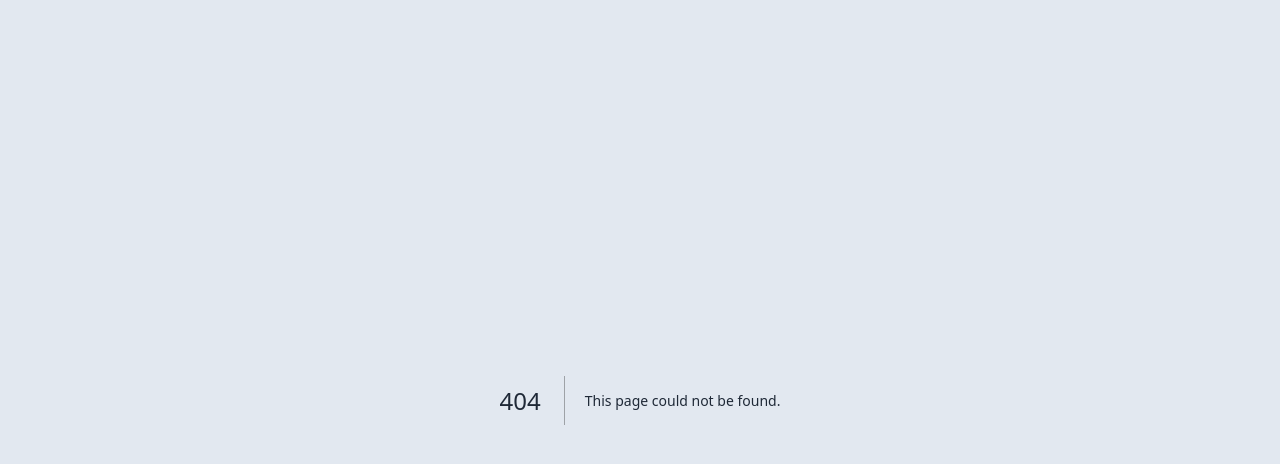
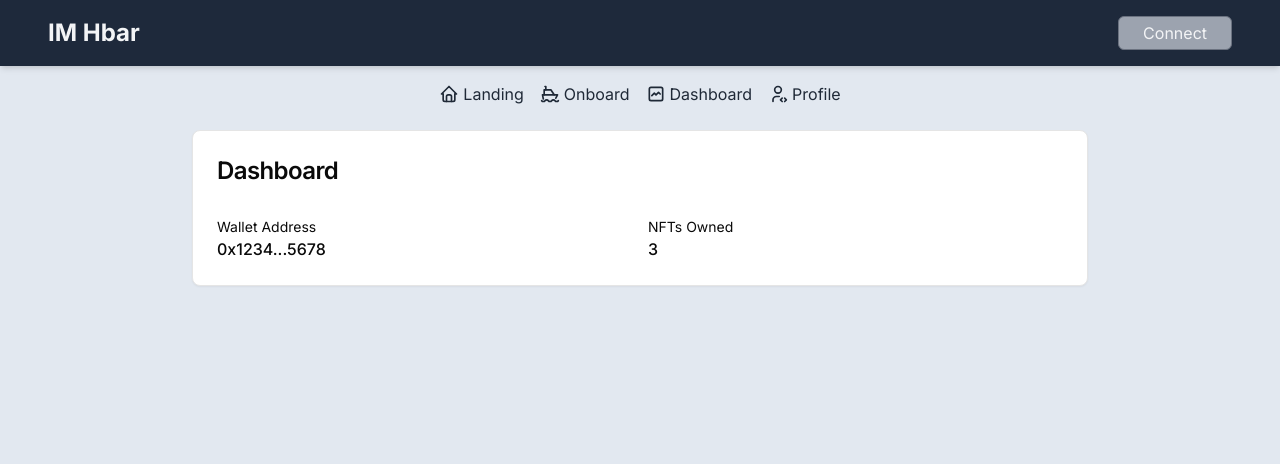
Before and after one commit to coffeedev93/dnethub, a Next.js app: page /app in a window 1280 px wide. Before the commit this address had no page. Shown: the top 464 px of the page. Built offline with nearby package versions, Linux system fonts and the light colour scheme; a web font is replaced by a local one.

Commit message:
configure multi-domain platform

```diff
--- /dev/null
+++ b/app/[domain]/page.js
@@ -0,0 +1,13 @@
+import AppLayout from "@/src/components/common/app-layout";
+import Profile from "@/src/components/test/profile";
+import SectionCard from "@/src/components/test/section-card";
+
+
+export default function SubdomainPage({ params }) {
+    const { domain } = params
+    return (
+        <AppLayout>
+            <Profile id={domain} />
+		</AppLayout>
+    );
+}
--- /dev/null
+++ b/app/app/onboard/page.js
@@ -0,0 +1,11 @@
+import AppLayout from "@/src/components/common/app-layout";
+import SectionCard from "@/src/components/test/section-card";
+
+
+export default function OnboardPage() {
+    return (
+        <AppLayout>
+			<SectionCard title="Onboard"/>
+		</AppLayout>
+    );
+}
--- /dev/null
+++ b/app/app/page.js
@@ -0,0 +1,11 @@
+import AppLayout from "@/src/components/common/app-layout";
+import SectionCard from "@/src/components/test/section-card";
+
+
+export default function DashboardPage() {
+    return (
+        <AppLayout>
+			<SectionCard title="Dashboard"/>
+		</AppLayout>
+    );
+}
--- a/app/edit/[profile]/page.js
+++ /dev/null
@@ -1,10 +0,0 @@
-import AppLayout from "@/src/components/common/app-layout";
-import Profile from "@/src/components/test/profile";
-
-export default function ProfileEdit() {
-    return (
-        <AppLayout>
-			<Profile />
-		</AppLayout>
-    );
-}
--- a/app/page.js
+++ b/app/home/page.js
@@ -1,11 +1,11 @@
 import AppLayout from "@/src/components/common/app-layout";
-import Home from "@/src/components/test/home";
+import SectionCard from "@/src/components/test/section-card";
 
 
 export default function HomePage() {
     return (
         <AppLayout>
-			<Home />
+			<SectionCard title="Home & Landing"/>
 		</AppLayout>
     );
 }
--- a/src/components/common/app-layout.js
+++ b/src/components/common/app-layout.js
@@ -1,8 +1,35 @@
 "use client"
 
 import { useApp } from "@/src/context";
-import { IconUser } from "@tabler/icons-react";
+import { IconGraph, IconHome, IconShip, IconUser, IconUserBolt, IconUserCode } from "@tabler/icons-react";
 import Link from "next/link";
+
+const LinksBar = () => {
+    const protocol = window ? window.location.protocol : "http:"
+    const hostname = window ? window.location.hostname : "localhost"
+    const rootHost = hostname.includes("localhost") ? "localhost:3000" : process.env.NEXT_PUBLIC_ROOT_DOMAIN;
+
+    return (
+        <div className="max-w-4xl mx-auto flex items-center gap-4 pt-4">
+            <Link href={`${protocol}//${rootHost}`} className="flex items-center space-x-1 text-foreground hover:text-primary">
+                <IconHome className="w-5 h-5" />
+                <span className="hidden sm:inline">Landing</span>
+            </Link>
+            <Link href={`${protocol}//app.${rootHost}/onboard`} className="flex items-center space-x-1 text-foreground hover:text-primary">
+                <IconShip className="w-5 h-5" />
+                <span className="hidden sm:inline">Onboard</span>
+            </Link>
+            <Link href={`${protocol}//app.${rootHost}`} className="flex items-center space-x-1 text-foreground hover:text-primary">
+                <IconGraph className="w-5 h-5" />
+                <span className="hidden sm:inline">Dashboard</span>
+            </Link>
+            <Link href={`${protocol}//joedoe.${rootHost}`} className="flex items-center space-x-1 text-foreground hover:text-primary">
+                <IconUserCode className="w-5 h-5" />
+                <span className="hidden sm:inline">Profile</span>
+            </Link>
+        </div>
+    )
+}
 
 const Navigation = () => {
     const { fn: {address: accountAddress} } = useApp();
@@ -14,10 +41,6 @@ const Navigation = () => {
                     <h1 className="text-2xl font-bold">IM Hbar</h1>
                 </Link>
                 <nav className="flex space-x-4">
-                    <Link href="/p/jondoe.hbar" className="flex items-center space-x-2 text-foreground hover:text-primary">
-                        <IconUser className="w-5 h-5" />
-                        <span className="hidden sm:inline">Profile</span>
-                    </Link>
                     {accountAddress ? (
                         <button
                             onClick={() => console.log("disconnect")}
@@ -44,6 +67,7 @@ const AppLayout = ({ children }) => {
     return (
         <div className="min-h-screen bg-background flex flex-col">
             <Navigation />
+            <LinksBar />
             { children }
         </div>
     )
--- a/src/components/test/home.js
+++ b/src/components/test/home.js
@@ -14,14 +14,14 @@ const walletInfo = {
     nfts: 3,
   }
 
-export default function Home() {
+export default function Home({ title = "Landing" }) {
 
   return (
     <main className="flex-1 p-6 overflow-auto">
     <div className="max-w-4xl mx-auto">
       <Card className="mb-6">
         <CardHeader>
-          <CardTitle className="text-2xl">Your Stats</CardTitle>
+          <CardTitle className="text-2xl">{title}</CardTitle>
           <CardDescription>Claim your Hedera profile</CardDescription>
         </CardHeader>
         <CardContent>
--- /dev/null
+++ b/src/components/test/section-card.js
@@ -0,0 +1,54 @@
+"use client";
+
+import Link from "next/link";
+import {
+    Card,
+    CardContent,
+    CardHeader,
+    CardTitle,
+    CardDescription,
+} from "@/src/components/ui/card";
+
+// Mock data for wallet info
+const walletInfo = {
+    address: "0x1234...5678",
+    balance: {
+        ETH: 1.5,
+        USDT: 500,
+        USDC: 750,
+    },
+    nfts: 3,
+};
+
+export default function SectionCard({ title = "Landing", description = "" }) {
+    return (
+        <main className="flex-1 p-6 overflow-auto">
+            <div className="max-w-4xl mx-auto">
+                <Card className="mb-6">
+                    <CardHeader>
+                        <CardTitle className="text-2xl">{title}</CardTitle>
+                        <CardDescription>{description}</CardDescription>
+                    </CardHeader>
+                    <CardContent>
+                        <div className="grid grid-cols-1 md:grid-cols-2 gap-4">
+                            <div>
+                                <p className="text-sm text-muted-foreground">
+                                    Wallet Address
+                                </p>
+                                <p className="font-medium">
+                                    {walletInfo.address}
+                                </p>
+                            </div>
+                            <div>
+                                <p className="text-sm text-muted-foreground">
+                                    NFTs Owned
+                                </p>
+                                <p className="font-medium">{walletInfo.nfts}</p>
+                            </div>
+                        </div>
+                    </CardContent>
+                </Card>
+            </div>
+        </main>
+    );
+}
```
Also changed, not shown: middleware.js (added, +73 -0 lines), 1 other file (tests, documents, lock files or other folders).
